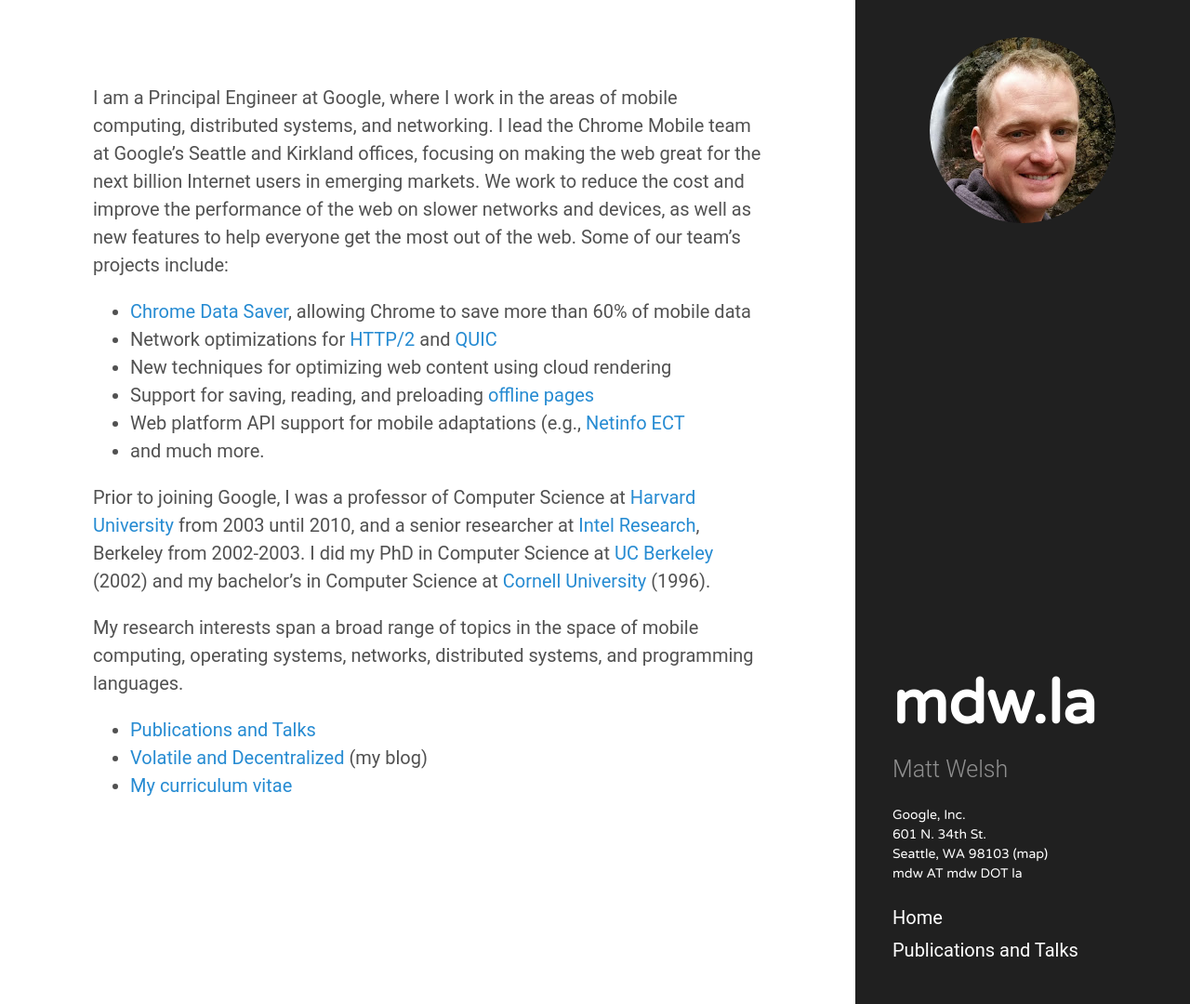
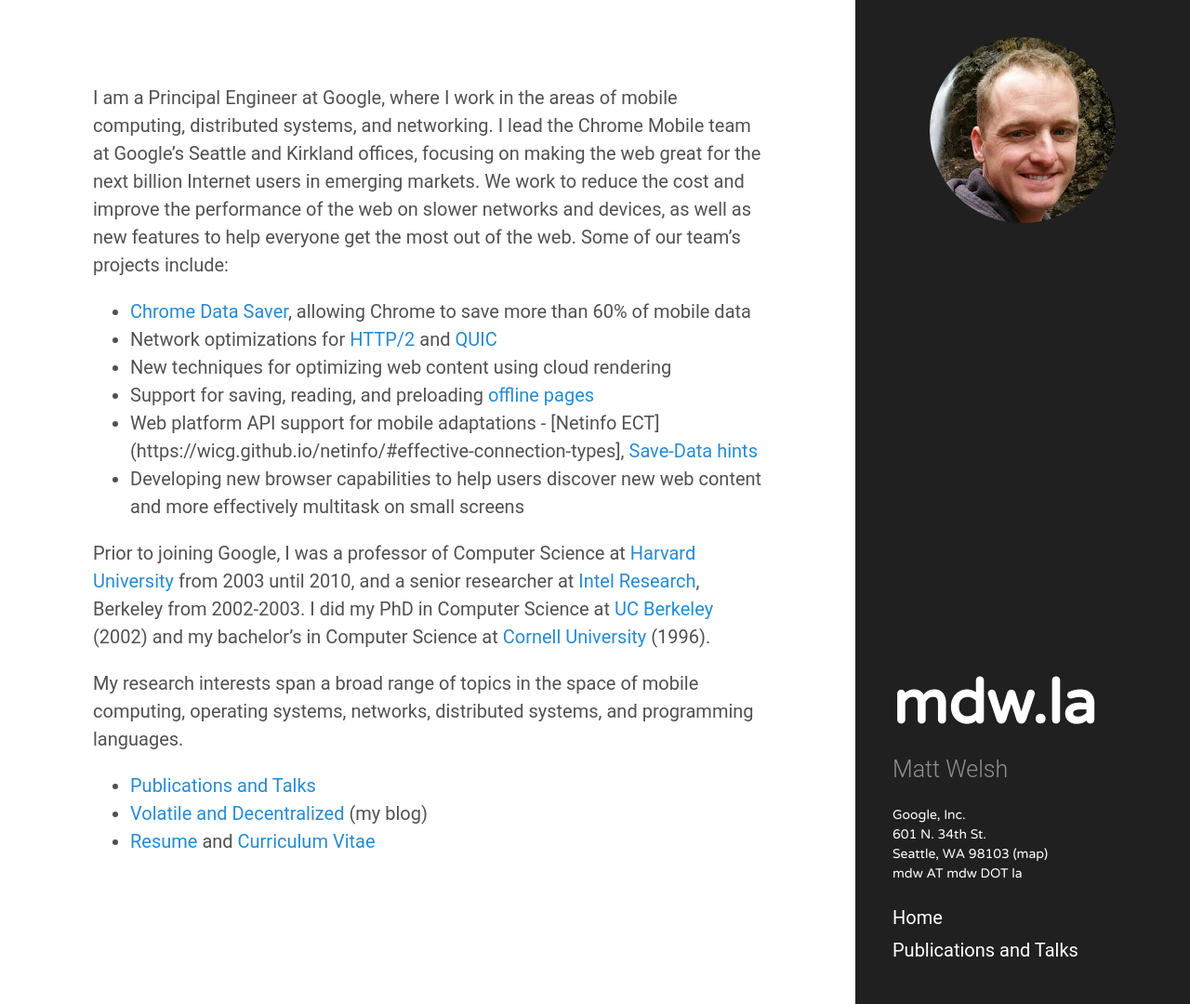
Before and after one commit to mdwelsh/mdwelsh.github.io, a Jekyll site: the page built from index.md, in a window 1280 px wide and 1080 px high. Shown: the whole window at 93% size. Built offline with Jekyll 4.4.1, drawn with Linux system fonts in a browser that asks for light colours.

Commit message:
Update index.md

```diff
--- a/index.md
+++ b/index.md
@@ -12,8 +12,8 @@
 * Network optimizations for [HTTP/2](https://http2.github.io/) and [QUIC](https://www.chromium.org/quic)
 * New techniques for optimizing web content using cloud rendering
 * Support for saving, reading, and preloading [offline pages](https://support.google.com/chrome/answer/7343019?co=GENIE.Platform%3DAndroid&hl=en)
-* Web platform API support for mobile adaptations (e.g., [Netinfo ECT](https://wicg.github.io/netinfo/#effective-connection-types], [Save-Data hints](https://developers.google.com/web/updates/2016/02/save-data))
-* and much more.
+* Web platform API support for mobile adaptations - [Netinfo ECT](https://wicg.github.io/netinfo/#effective-connection-types], [Save-Data hints](https://developers.google.com/web/updates/2016/02/save-data)
+* Developing new browser capabilities to help users discover new web content and more effectively multitask on small screens
 
 Prior to joining Google, I was a professor of Computer Science at
 [Harvard University](https://www.seas.harvard.edu/computer-science) from
@@ -27,4 +27,4 @@
 
 * [Publications and Talks](pubs)
 * [Volatile and Decentralized](http://matt-welsh.blogspot.com/) (my blog)
-* [My curriculum vitae](/mattwelsh-cv.pdf)
+* [Resume](/mattwelsh-resume.pdf) and [Curriculum Vitae](/mattwelsh-cv.pdf)
```
